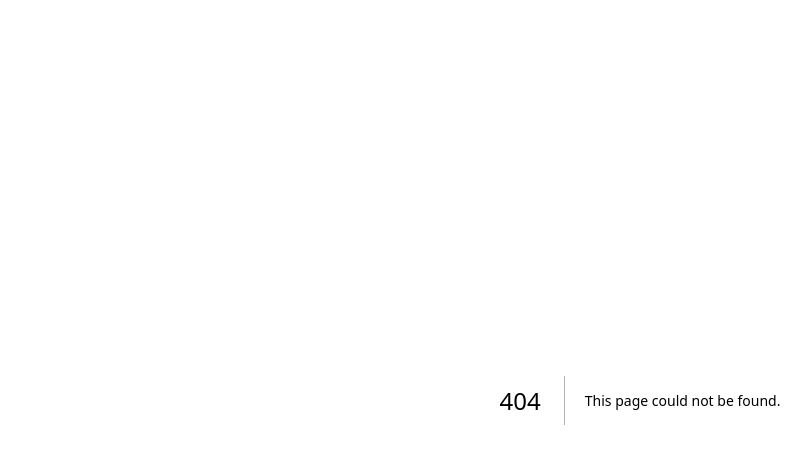
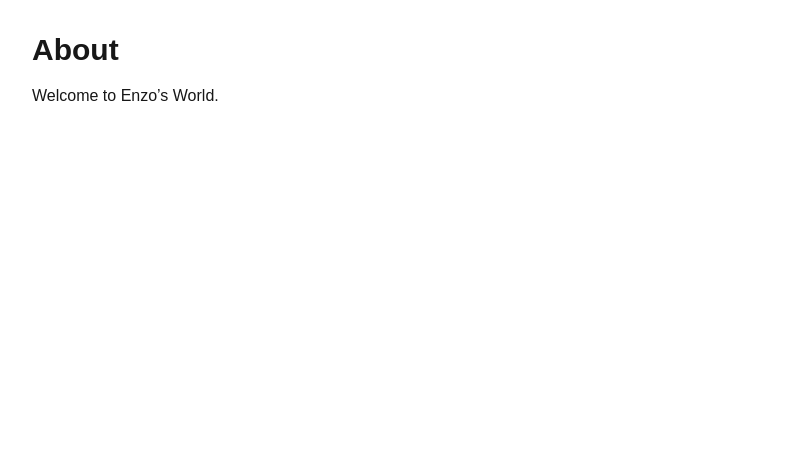
Before and after one commit to RickySerrano904/EnzosWorld.com, a Next.js app: page /about in a window 1280 px wide. Before the commit this address had no page. Shown: the top 464 px of the page, without its empty margins (0-811 px from the left). Built offline with nearby package versions, Linux system fonts and the light colour scheme.

Commit message:
Initial Next.js + TypeScript setup

```diff
--- /dev/null
+++ b/app/about/page.tsx
@@ -0,0 +1,8 @@
+export default function AboutPage() {
+  return (
+    <main className="p-8">
+      <h1 className="text-3xl font-semibold">About</h1>
+      <p className="mt-4">Welcome to Enzo’s World.</p>
+    </main>
+  );
+}
--- /dev/null
+++ b/app/contact/page.tsx
@@ -0,0 +1,8 @@
+export default function ContactPage() {
+  return (
+    <main className="p-8">
+      <h1 className="text-3xl font-semibold">Contact</h1>
+      <p className="mt-4">You can reach me at …</p>
+    </main>
+  );
+}
```
Also changed, not shown: 1 other file (tests, documents, lock files or other folders).
